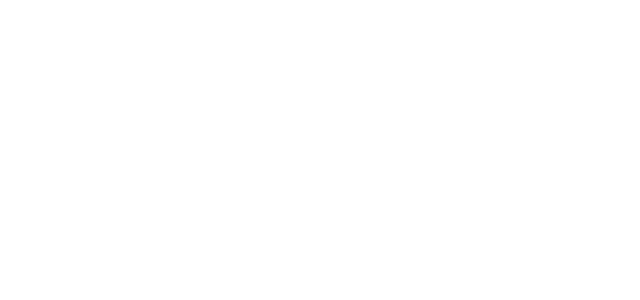
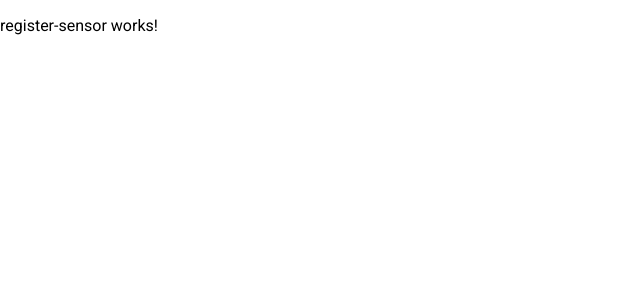
Before and after one commit to Julieth221/CLIENTE_SPIKE, an Angular app in the folder cliente/: page /registerSensor in a window 1280 px wide. Before the commit this address led to /. Shown: the top 300 px of the page, without its empty margins (0-640 px from the left). Built offline with nearby package versions, Linux system fonts and the light colour scheme.

Commit message:
crecion_componente_register-sensor

```diff
--- a/cliente/src/app/app.routes.ts
+++ b/cliente/src/app/app.routes.ts
@@ -4,6 +4,7 @@
 import { LoginComponent } from './components/login/login.component';
 import { ForgotPassComponent } from './components/forgot-pass/forgot-pass.component';
 import { RegisterComponent } from './components/register/register.component';
+import { RegisterSensorComponent } from './components/register-sensor/register-sensor.component';
 
 export const routes: Routes = [
     { path: '', redirectTo: 'home', pathMatch: 'full' },
@@ -11,5 +12,6 @@
     { path: 'login', component: LoginComponent },
     { path: 'forgotPassword', component: ForgotPassComponent },
     { path: 'register', component: RegisterComponent },
-    { path: 'dashboard', component: DashboardComponent}
+    { path: 'dashboard', component: DashboardComponent},
+    { path: 'registerSensor', component: RegisterSensorComponent}
 ];
--- /dev/null
+++ b/cliente/src/app/components/register-sensor/register-sensor.component.html
@@ -0,0 +1 @@
+<p>register-sensor works!</p>
--- a/cliente/src/main.ts
+++ b/cliente/src/main.ts
@@ -12,6 +12,7 @@
 import { PwdRecoveryComponent } from './app/components/pwd-recovery/pwd-recovery.component';
 import { PwdSuccessComponent } from './app/components/pwd-success/pwd-success.component';
 import { importProvidersFrom } from '@angular/core';
+import { RegisterSensorComponent } from './app/components/register-sensor/register-sensor.component';
 import { MatDialogModule } from '@angular/material/dialog';
 import { FincaRegisterComponent } from './app/components/finca/finca-register/finca-register.component';
 
@@ -25,6 +26,7 @@
             { path: 'verifyCode', component: VerifyCodeComponent },
             { path: 'pwdRecovery', component: PwdRecoveryComponent },
             { path: 'pwdSuccess', component: PwdSuccessComponent },
+            { path: 'registerSensor', component: RegisterSensorComponent},
             { path: 'register', component: RegisterComponent },
             // { path: 'register/finca', component: FincaRegisterComponent },
             {
```
Also changed, not shown: cliente/src/app/components/register-sensor/register-sensor.component.ts (added, +11 -0 lines), cliente/src/app/components/register-sensor/register-sensor.component.css (added).
